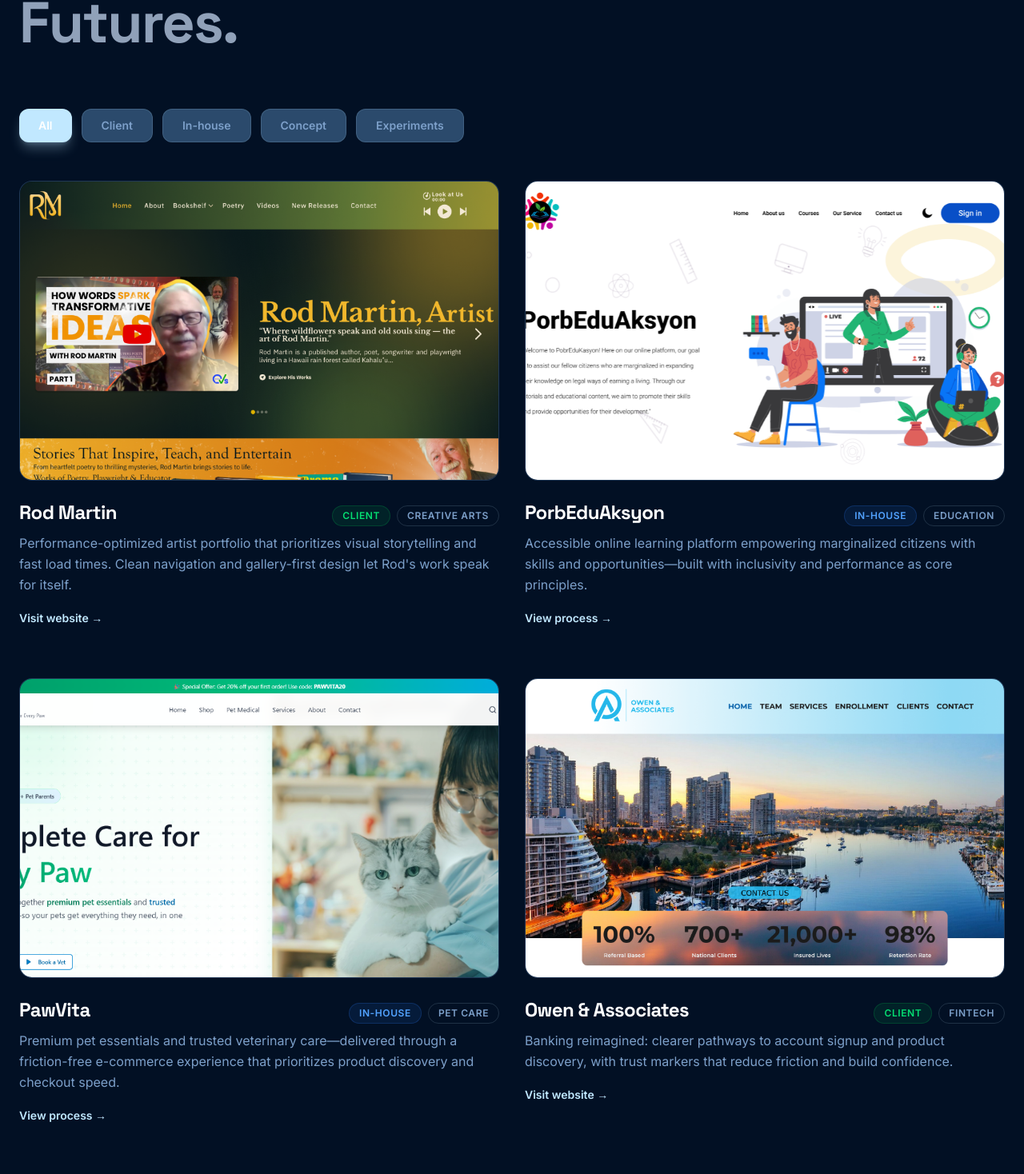
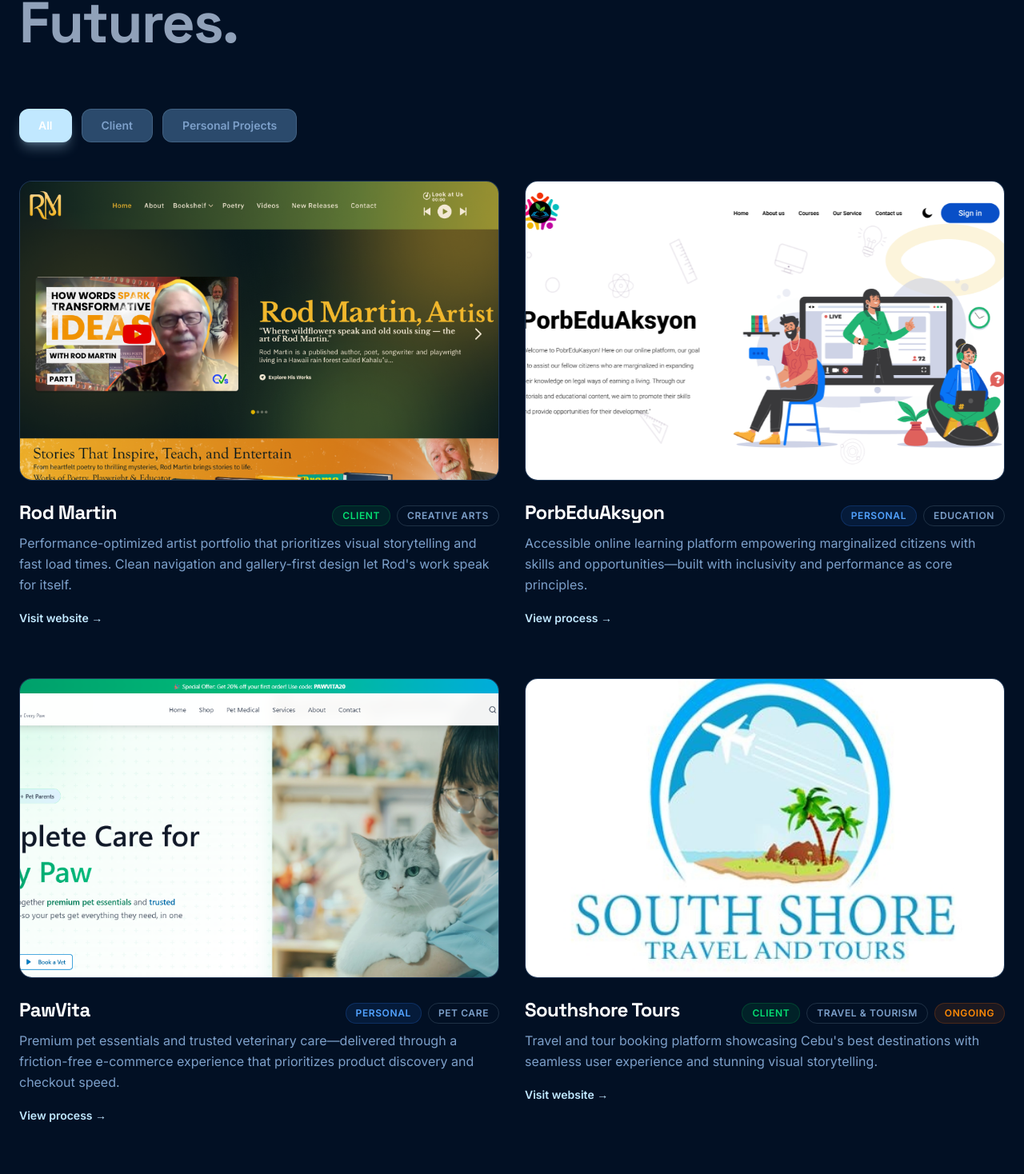
Before and after one commit to ryncstudio/rync-studio-landing, a React (Vite) app: page / in a window 1280 px wide. Shown: the part 5252-6720 px from the top of the page at 80% size. Built offline with nearby package versions, Linux system fonts and the light colour scheme.

Commit message:
Add Southshore Tours client project and refactor portfolio categories

```diff
--- a/src/components/LogoStrip.tsx
+++ b/src/components/LogoStrip.tsx
@@ -5,6 +5,7 @@ import owenAssociatesLogo from "@/assets/logos/owen-associates-logo.png";
 import rodMartinLogo from "@/assets/logos/rod-martin-logo.png";
 import creatorsValueLogo from "@/assets/logos/creators-value-logo.png";
 import creatorsValueLogoDark from "@/assets/logos/creators-value-logo-dark.png";
+import southshoreLogo from "@/assets/logos/southshore-logo.png";
 
 interface Logo {
     name: string;
@@ -44,6 +45,13 @@ const logos: Logo[] = [
         alt: "PorbEduAksyon",
         href: "/work/porbeduaksyon",
         ariaLabel: "View PorbEduAksyon case study"
+    },
+    {
+        name: "Southshore Tours",
+        image: southshoreLogo,
+        alt: "Southshore Tours",
+        href: "https://www.southshoretours.ph",
+        ariaLabel: "Visit Southshore Tours website"
     },
 ];
 
--- a/src/components/Work.tsx
+++ b/src/components/Work.tsx
@@ -5,7 +5,7 @@ import { useState } from "react";
 import { cn } from "@/lib/utils";
 import LogoStrip from "@/components/LogoStrip";
 
-type FilterType = "all" | "client" | "in-house" | "concept" | "experiment";
+type FilterType = "all" | "client" | "personal";
 
 export default function Work() {
   const [activeFilter, setActiveFilter] = useState<FilterType>("all");
@@ -19,12 +19,8 @@ export default function Work() {
     switch (type) {
       case "client":
         return "bg-green-500/10 text-green-600 dark:text-green-400 border-green-500/20";
-      case "in-house":
+      case "personal":
         return "bg-blue-500/10 text-blue-600 dark:text-blue-400 border-blue-500/20";
-      case "concept":
-        return "bg-amber-500/10 text-amber-600 dark:text-amber-400 border-amber-500/20";
-      case "experiment":
-        return "bg-purple-500/10 text-purple-600 dark:text-purple-400 border-purple-500/20";
     }
   };
 
@@ -32,12 +28,8 @@ export default function Work() {
     switch (type) {
       case "client":
         return "Client";
-      case "in-house":
-        return "In-house";
-      case "concept":
-        return "Concept";
-      case "experiment":
-        return "Experiment";
+      case "personal":
+        return "Personal";
     }
   };
 
@@ -61,9 +53,7 @@ export default function Work() {
             {[
               { label: "All", value: "all" as FilterType },
               { label: "Client", value: "client" as FilterType },
-              { label: "In-house", value: "in-house" as FilterType },
-              { label: "Concept", value: "concept" as FilterType },
-              { label: "Experiments", value: "experiment" as FilterType },
+              { label: "Personal Projects", value: "personal" as FilterType },
             ].map((filter) => (
               <button
                 key={filter.value}
@@ -139,6 +129,11 @@ export default function Work() {
                         <span className="text-xs font-semibold uppercase tracking-wider text-muted-foreground border border-border px-3 py-1 rounded-full self-start sm:self-auto whitespace-nowrap">
                           {project.sector}
                         </span>
+                        {project.status === "ongoing" && (
+                          <span className="text-xs font-bold uppercase tracking-wider px-3 py-1 rounded-full border self-start sm:self-auto whitespace-nowrap bg-orange-500/10 text-orange-600 dark:text-orange-400 border-orange-500/20">
+                            Ongoing
+                          </span>
+                        )}
                       </div>
                     </div>
 
--- a/src/data/projects.ts
+++ b/src/data/projects.ts
@@ -4,19 +4,21 @@ import owenAssociatesImg from "@/assets/images/owen-associates.png";
 import creatorsValueImg from "@/assets/images/creators-value.png";
 import porbEduAksyonImg from "@/assets/images/porbeduaksyon.png";
 import pawVitaImg from "@/assets/images/pawvita.png";
+import southshoreImg from "@/assets/images/southshore.png";
 
 export interface Project {
     category: string;
     title: string;
     description: string;
     image: string;
-    type: "client" | "in-house" | "concept" | "experiment";
+    type: "client" | "personal";
     sector: string;
     metrics?: string[];
     disclaimer?: boolean;
     slug?: string;
     year?: string;
     url?: string;
+    status?: "ongoing" | "completed";
 }
 
 export const projects: Project[] = [
@@ -39,11 +41,11 @@ export const projects: Project[] = [
     },
 
     {
-        category: "In-house Product",
+        category: "Personal Project",
         title: "PorbEduAksyon",
         description: "Accessible online learning platform empowering marginalized citizens with skills and opportunities—built with inclusivity and performance as core principles.",
         image: porbEduAksyonImg,
-        type: "in-house",
+        type: "personal",
         sector: "Education",
         metrics: [
             "Course access speed ↓30%",
@@ -55,11 +57,11 @@ export const projects: Project[] = [
         year: "2025"
     },
     {
-        category: "In-house Product",
+        category: "Personal Project",
         title: "PawVita",
         description: "Premium pet essentials and trusted veterinary care—delivered through a friction-free e-commerce experience that prioritizes product discovery and checkout speed.",
         image: pawVitaImg,
-        type: "in-house",
+        type: "personal",
         sector: "Pet Care",
         metrics: [
             "Checkout friction ↓ (4→2 steps)",
@@ -69,6 +71,24 @@ export const projects: Project[] = [
         disclaimer: false,
         slug: "pawvita",
         year: "2025"
+    },
+    {
+        category: "Client Case Study",
+        title: "Southshore Tours",
+        description: "Travel and tour booking platform showcasing Cebu's best destinations with seamless user experience and stunning visual storytelling.",
+        image: southshoreImg,
+        type: "client",
+        sector: "Travel & Tourism",
+        metrics: [
+            "Modern booking interface",
+            "Mobile-optimized design",
+            "Fast page loads"
+        ],
+        disclaimer: false,
+        slug: "southshore-tours",
+        year: "2026",
+        url: "https://www.southshoretours.ph",
+        status: "ongoing"
     },
     {
         category: "Client Case Study",
```
Also changed, not shown: src/assets/images/southshore.png (added), src/assets/logos/southshore-logo.png (added).
